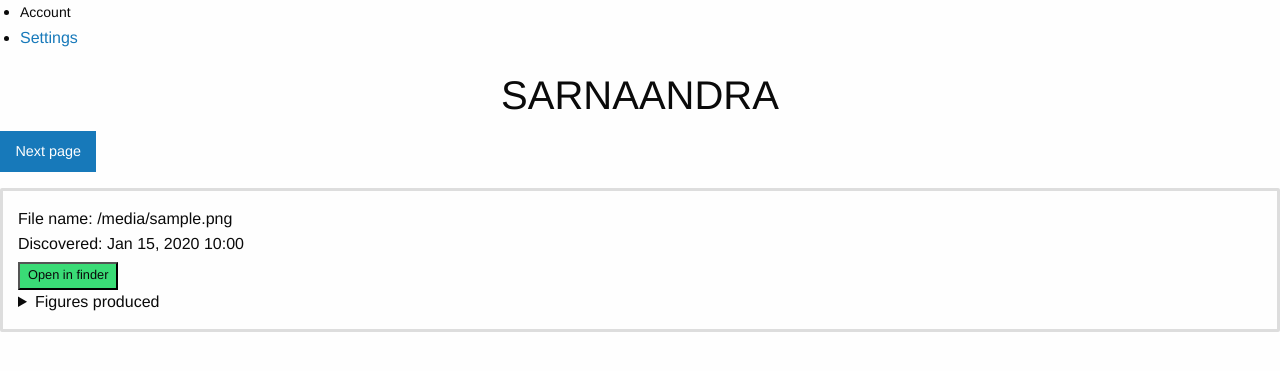
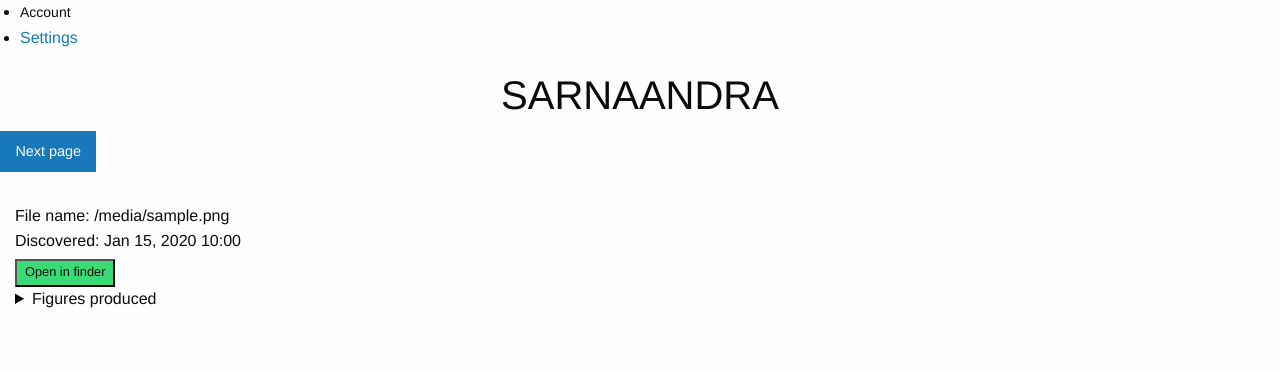
Before and after one commit to wingillis/sarnaandra, a Flask app: template templates/experiment_view.html in a window 1280 px wide. Shown: the part 216-587 px from the top of the page. Run offline with Flask 2, Linux system fonts and the light colour scheme; the template is opened without the code that fills it: most values are stand-ins (such as "Sample title", 1, 10 or a date in 2020); parts of the project's set-up code (start-up, migrations or seed data) failed here and were passed over; some libraries are stand-ins or nearby versions.

Commit message:
Removed the stupid border

```diff
--- a/static/css/style.css
+++ b/static/css/style.css
@@ -47,10 +47,6 @@ p {
 
 .file-select {
     padding: 15px;
-    border-color: #DDD;
-    border-width: 3px;
-    border-style: solid;
-    border-radius: 2px;
 }
 
 .file-select:hover {
```
